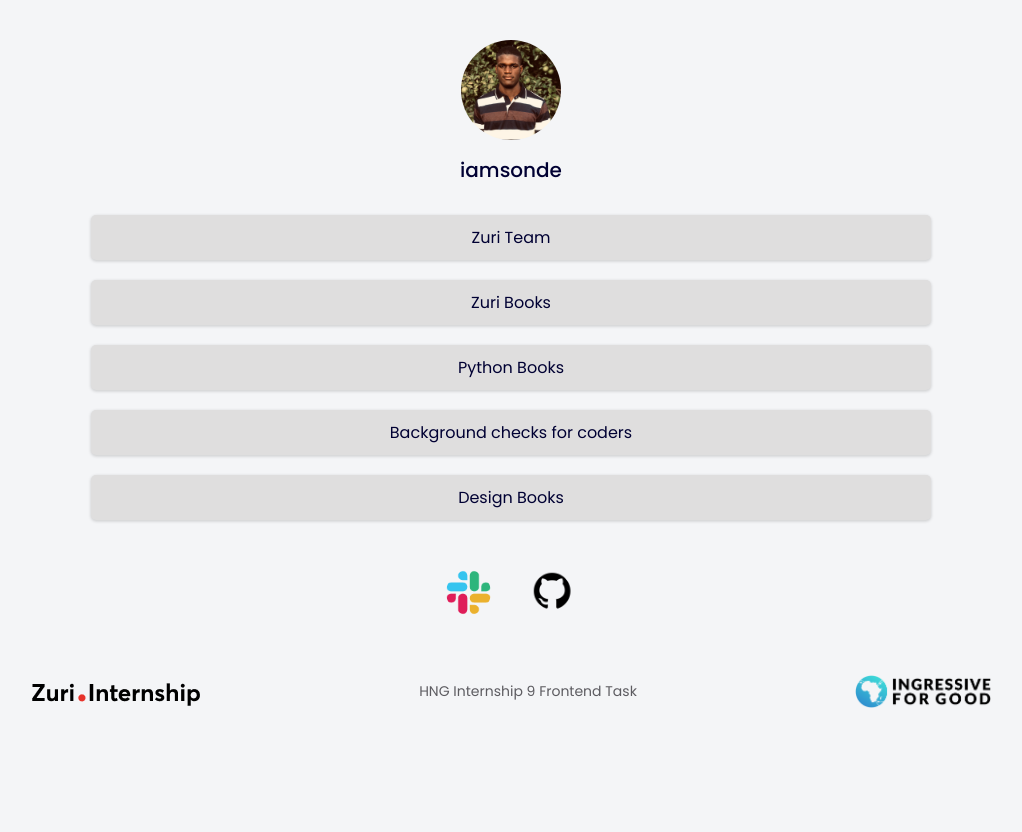
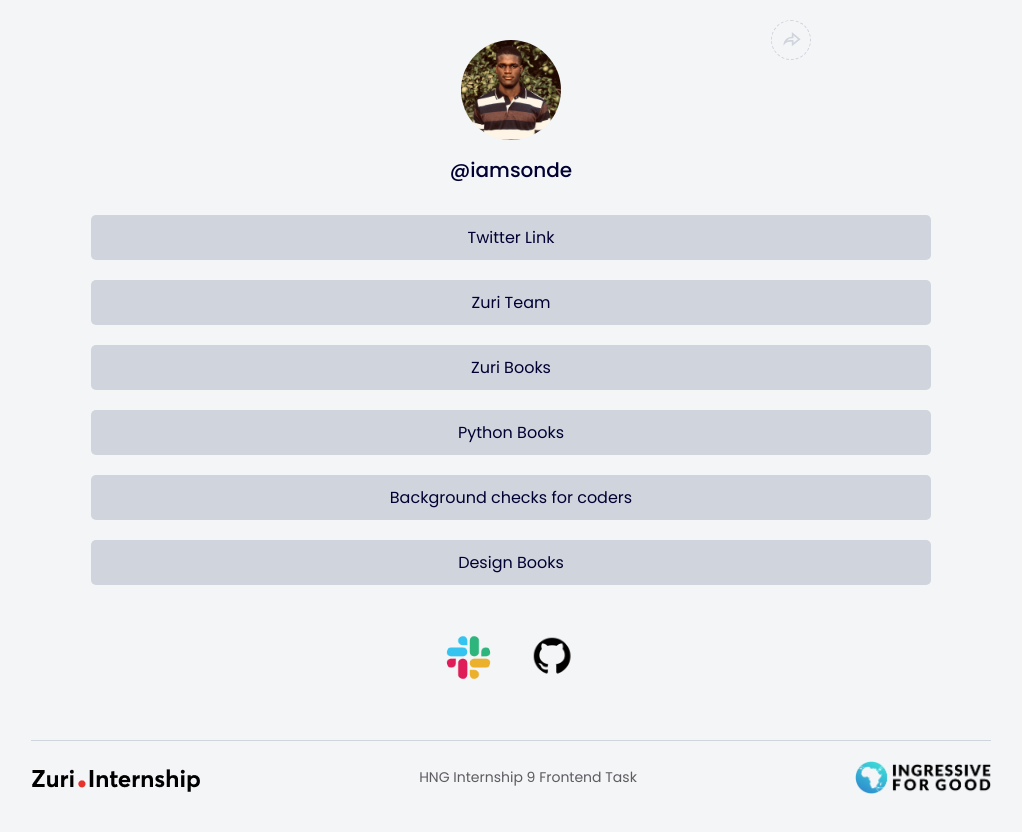
Before and after one commit to omobolajisonde/HNGi9-FE-Stage-1-task-linktree, a React (Create React App) app: page / in a window 1280 px wide. Shown: the top 832 px of the page, without its empty margins (129-1151 px from the left). Before the commit the page ends 800 px from the top, so only its background shows below. Built offline with nearby package versions, Linux system fonts and the light colour scheme.

Commit message:
feat: Design share button

```diff
--- a/package.json
+++ b/package.json
@@ -9,6 +9,7 @@
     "node-sass": "^7.0.3",
     "react": "^18.2.0",
     "react-dom": "^18.2.0",
+    "react-icons": "^4.6.0",
     "react-scripts": "5.0.1",
     "web-vitals": "^2.1.4"
   },
--- a/src/App.scss
+++ b/src/App.scss
@@ -1,5 +1,6 @@
 // Profile section
 header {
+  position: relative;
   display: flex;
   flex-direction: column;
   align-items: center;
@@ -15,6 +16,25 @@
     font-weight: 500;
     font-size: 2rem;
   }
+  & .share {
+    display: inline-flex;
+    align-items: center;
+    justify-content: center;
+    width: 4rem;
+    height: 4rem;
+    cursor: pointer;
+    border: 1px solid var(--grey-light);
+    border-radius: 50%;
+    border-style: dashed;
+    position: absolute;
+    right: 30rem;
+    transform: translateY(-50%);
+    &__icon {
+      width: 2rem;
+      height: 2rem;
+      fill: var(--grey-light);
+    }
+  }
 }
 
 // Link Section
@@ -28,7 +48,6 @@
     width: 70%;
     background-color: var(--grey-light);
     border-radius: 5px;
-    box-shadow: 0 1px 3px 0.4px rgba(#000, 0.15);
     text-align: center;
     &:not(:last-child) {
       margin-bottom: 2rem;
@@ -37,11 +56,11 @@
   & a {
     display: block;
     padding: 1rem;
+    transition: all 0.3s ease-out;
     &:link,
     &:visited {
       text-decoration: none;
       color: inherit;
-      transition: all 0.3s ease-out;
     }
     &:hover,
     &:active {
@@ -67,6 +86,8 @@
 footer {
   width: 80%;
   margin: 6rem auto 2rem auto;
+  border-top: 1px solid var(--grey-light);
+  padding-top: 2rem;
   display: flex;
   align-items: center;
   justify-content: space-between;
--- a/src/assets/linksdata.js
+++ b/src/assets/linksdata.js
@@ -1,4 +1,9 @@
 const linksData = [
+  {
+    id: "btn__twitter",
+    link: "https://twitter.com/iamsonde",
+    text: "Twitter Link",
+  },
   {
     id: "btn__zuri",
     link: "https://training.zuri.team/",
--- a/src/components/Profile.jsx
+++ b/src/components/Profile.jsx
@@ -1,12 +1,17 @@
 import React, { useState } from "react";
+import { RiShareForwardLine } from "react-icons/ri";
+
 import pic from "../assets/pic.JPG";
 
 const Profile = () => {
   const [showSlack] = useState(false);
   return (
     <header>
+      <span className="share">
+        <RiShareForwardLine className="share__icon" />
+      </span>
       <img src={pic} alt="profile img" id="profile__img" />
-      <p id="twitter">iamsonde</p>
+      <p id="twitter">@iamsonde</p>
       {showSlack && <p id="slack">jhay.js</p>}
     </header>
   );
--- a/src/index.scss
+++ b/src/index.scss
@@ -2,7 +2,7 @@
 :root {
   --bg-color: #f4f5f7;
   --primary-color: #000033;
-  --grey-light: rgb(223, 222, 222);
+  --grey-light: #d0d5dd;
   --grey-dark: #5d5c61;
 }
 
```
Also changed, not shown: 1 other file (tests, documents, lock files or other folders).
